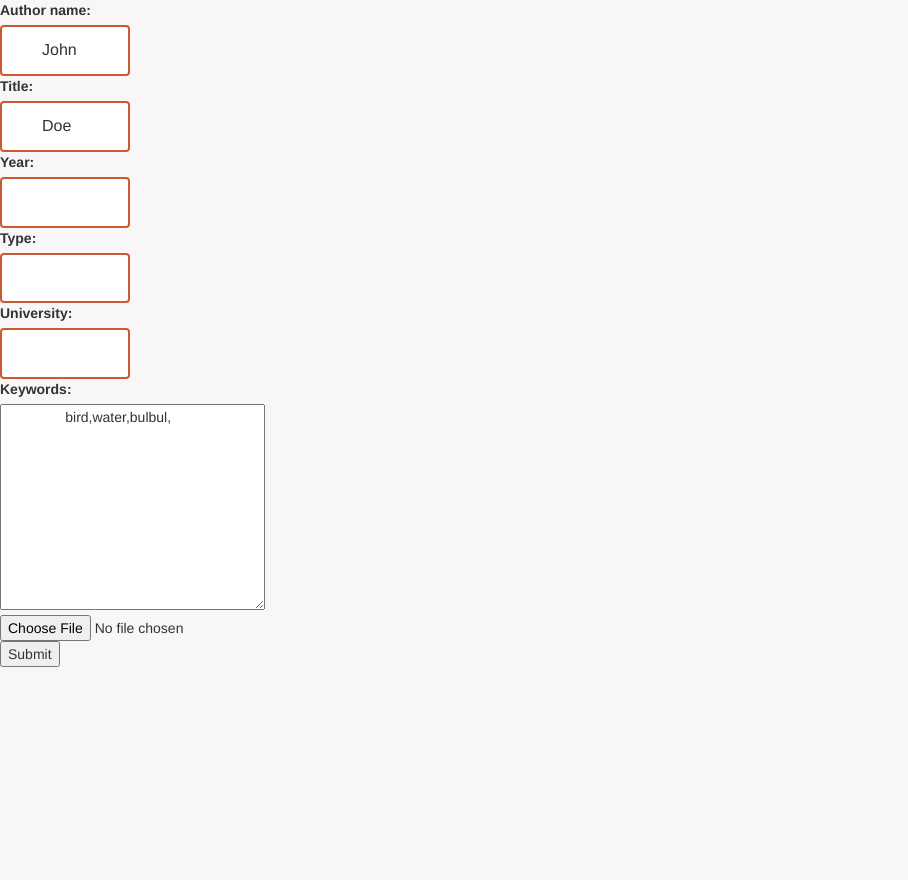
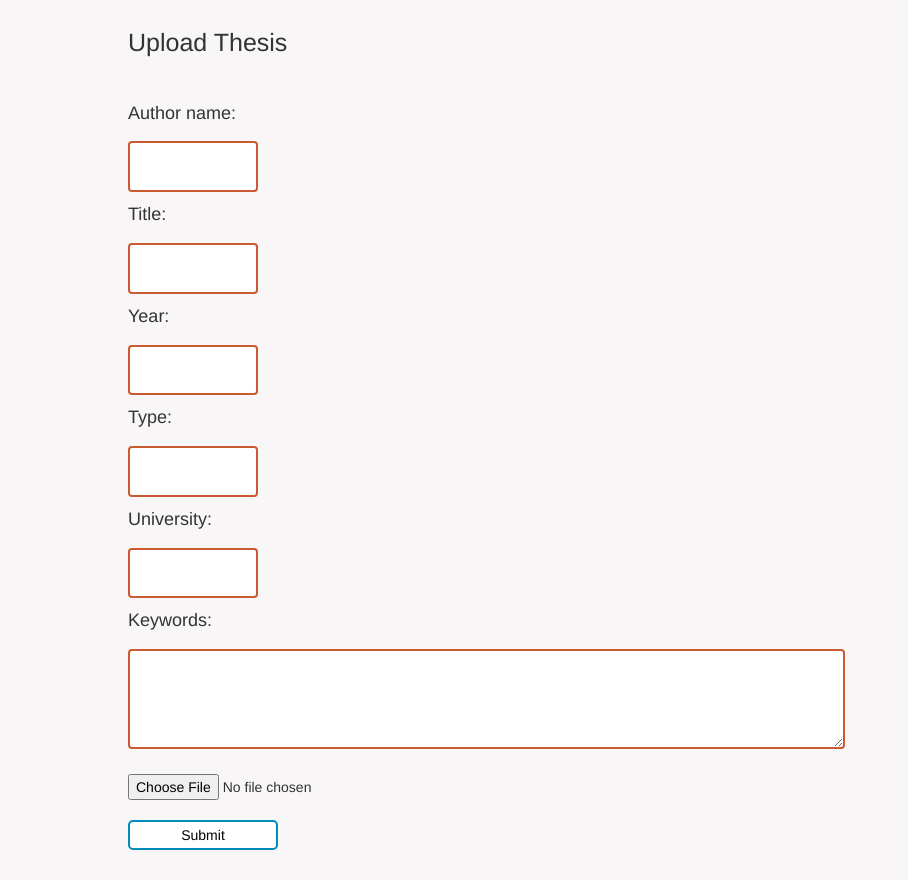
Before and after one commit to Shakileash5/sacon, a Flask app: page /admin_call in a window 1280 px wide. Shown: the whole page, without its empty margins (0-908 px from the left). Before the commit the page ends 667 px from the top, so only its background shows below. Run offline with Flask 2, Linux system fonts and the light colour scheme; some libraries are stand-ins or nearby versions.

Commit message:
Admin Login UI Changes and Upload Form UI changes

```diff
--- a/static/main.css
+++ b/static/main.css
@@ -227,7 +227,7 @@ body {
     display: flex;
     padding: 20px;
     margin-top: 18px;
-    border-radius: 12px ;
+    border-radius: 12px;
     position: relative;
 }
 .search-result:hover {
@@ -334,3 +334,106 @@ input[type="text"]:focus {
     width: 100%;
     height: 100%;
 }
+
+@media (max-width: 600px) {
+    .admin-form-container {
+        width: 80% !important;
+    }
+}
+
+.admin-form-container {
+    box-shadow: 0 3px 8px 0 rgba(0, 0, 0, 0.4);
+    transition: 0.3s;
+    width: 50%;
+    border-radius: 6px;
+    margin-top: 15%;
+    margin-left: auto;
+    margin-right: auto;
+}
+
+.admin-form {
+    display: flex;
+    flex-direction: column;
+}
+
+.admin-username {
+    margin-top: 20px;
+    margin-left: 20px;
+    margin-right: 20px;
+    margin-bottom: 30px;
+    box-sizing: border-box;
+    padding: 10px;
+    border: 1px solid #cb5a30;
+    border-radius: 4px;
+    font-size: 16px;
+    background-color: white;
+}
+
+.admin-password {
+    margin-left: 20px;
+    margin-right: 20px;
+    margin-bottom: 30px;
+    box-sizing: border-box;
+    border: 1px solid #cb5a30;
+    border-radius: 4px;
+    padding: 10px;
+    font-size: 16px;
+    background-color: white;
+}
+
+.admin-login-btn,
+.submit-upload-form {
+    height: 30px;
+    width: 150px;
+    border-radius: 5px;
+    margin: auto;
+    background-color: white;
+    color: black;
+    border: 2px solid #008cba;
+    margin-bottom: 30px;
+}
+
+.admin-login-btn:hover,
+.submit-upload-form:hover {
+    transition-duration: 0.4s;
+    background-color: #008cba;
+    color: white;
+}
+
+.admin-login-header {
+    font-size: 20px;
+    padding: 20px;
+    padding-bottom: 0px;
+}
+
+.upload-form {
+    padding-left: 10%;
+    padding-right: 10%;
+    padding-top: 25px;
+}
+
+.upload-form-header {
+    font-size: 18px;
+    padding-bottom: 10px;
+    padding-top: 10px;
+    font-weight: 300;
+}
+
+.admin-upload-header {
+    font-size: 25px;
+    padding-bottom: 30px;
+}
+
+.upload-form-textarea {
+    width: 70%;
+    height: 100px;
+    border: 2px solid #cb5a30;
+    border-radius: 4px;
+    padding-bottom: 10px;
+}
+
+.upload-file {
+    margin-top: 20px;
+    margin-bottom: 20px;
+    width: 300px;
+}
--- a/templates/admin.html
+++ b/templates/admin.html
@@ -1,6 +1,6 @@
-
 <!doctype html>
 <html>
+
 <head>
     <title>Sacon - Search</title>
     <link rel="icon" href="http://www.sacon.in/wp-content/uploads/2017/05/cropped-saconlogo-small-32x32.png"
@@ -44,42 +44,53 @@
     <script src="https://ajax.googleapis.com/ajax/libs/jquery/2.1.4/jquery.min.js"></script>
 
 </head>
+
 <body background-color="red" data-spy="scroll" data-target="#navbar" id="los" data-offset="150">
-        <form action = "http://localhost:5000/upload" method = "POST" enctype = "multipart/form-data">
-            <label for="Author">Author name:</label><br>
-            <input type="text" name="Author" value="John"><br>
-            <label for="Title">Title:</label><br>
-            <input type="text" name="Title" value="Doe"><br>
-            <label for="Year">Year:</label><br>
-            <input type="text" name="Year" ><br>
-            <label for="Type">Type:</label><br>
-            <input type="text" name="Type" ><br>
-            <label for="University">University:</label><br>
-            <input type="text" name="University" ><br>
-            <label for="Keywords">Keywords:</label><br>
-            <textarea name="Keywords" rows="10" cols="30">
-                bird,water,bulbul,
+    <div class="upload-form">
+        <div class="admin-upload-header">
+            Upload Thesis
+        </div>
+        <form action="http://localhost:5000/upload" method="POST" enctype="multipart/form-data">
+            <label for="Author" class="upload-form-header">Author name:</label><br>
+            <input type="text" name="Author"><br>
+            <label for="Title" class="upload-form-header">Title:</label><br>
+            <input type="text" name="Title"><br>
+            <label for="Year" class="upload-form-header">Year:</label><br>
+            <input type="text" name="Year"><br>
+            <label for="Type" class="upload-form-header">Type:</label><br>
+            <input type="text" name="Type"><br>
+            <label for="University" class="upload-form-header">University:</label><br>
+            <input type="text" name="University"><br>
+            <label for="Keywords" class="upload-form-header">Keywords:</label><br>
+            <textarea name="Keywords" class="upload-form-textarea" rows="10" cols="30">
+
             </textarea>
-            <input type = "file" name = "file" />
-            <input  type = "submit"/>
+            <input type="file" class="upload-file button" name="file" />
+            <input type="submit" class="submit-upload-form" />
+
+
         </form>
+    </div>
+
 
 </body>
+
 </html>
-<script src="https://cdnjs.cloudflare.com/ajax/libs/pdfobject/2.2.3/pdfobject.min.js" integrity="sha512-bHO4iqeyo1tN+C4qnbroCQ5Hxi3aJcEszT0iOt2nkuXZXQf369U3PUsnoN/ebnKQ5V2iS326OIv9pgXxL+F/kQ==" crossorigin="anonymous"></script>
+<script src="https://cdnjs.cloudflare.com/ajax/libs/pdfobject/2.2.3/pdfobject.min.js"
+    integrity="sha512-bHO4iqeyo1tN+C4qnbroCQ5Hxi3aJcEszT0iOt2nkuXZXQf369U3PUsnoN/ebnKQ5V2iS326OIv9pgXxL+F/kQ=="
+    crossorigin="anonymous"></script>
 <script>
 
     // Get the modal
     var modal = document.getElementById('id01');
 
     // When the user clicks anywhere outside of the modal, close it
-window.onclick = function(event) {
+    window.onclick = function (event) {
         if (event.target == modal) {
             modal.style.display = "none";
         }
     }
-function myclick()
-{
+    function myclick() {
         //var Label_name = data.getAttribute("data-label");
         console.log("Label_name");
         //url = "https://firebasestorage.googleapis.com/v0/b/sacon-250805.appspot.com/o/TD-000005.pdf?alt=media";
```
Also changed, not shown: templates/admin_login.html (+16 -9 lines), templates/index.html (+24 -17 lines). Lines whose indentation alone changed are shown as unchanged.
